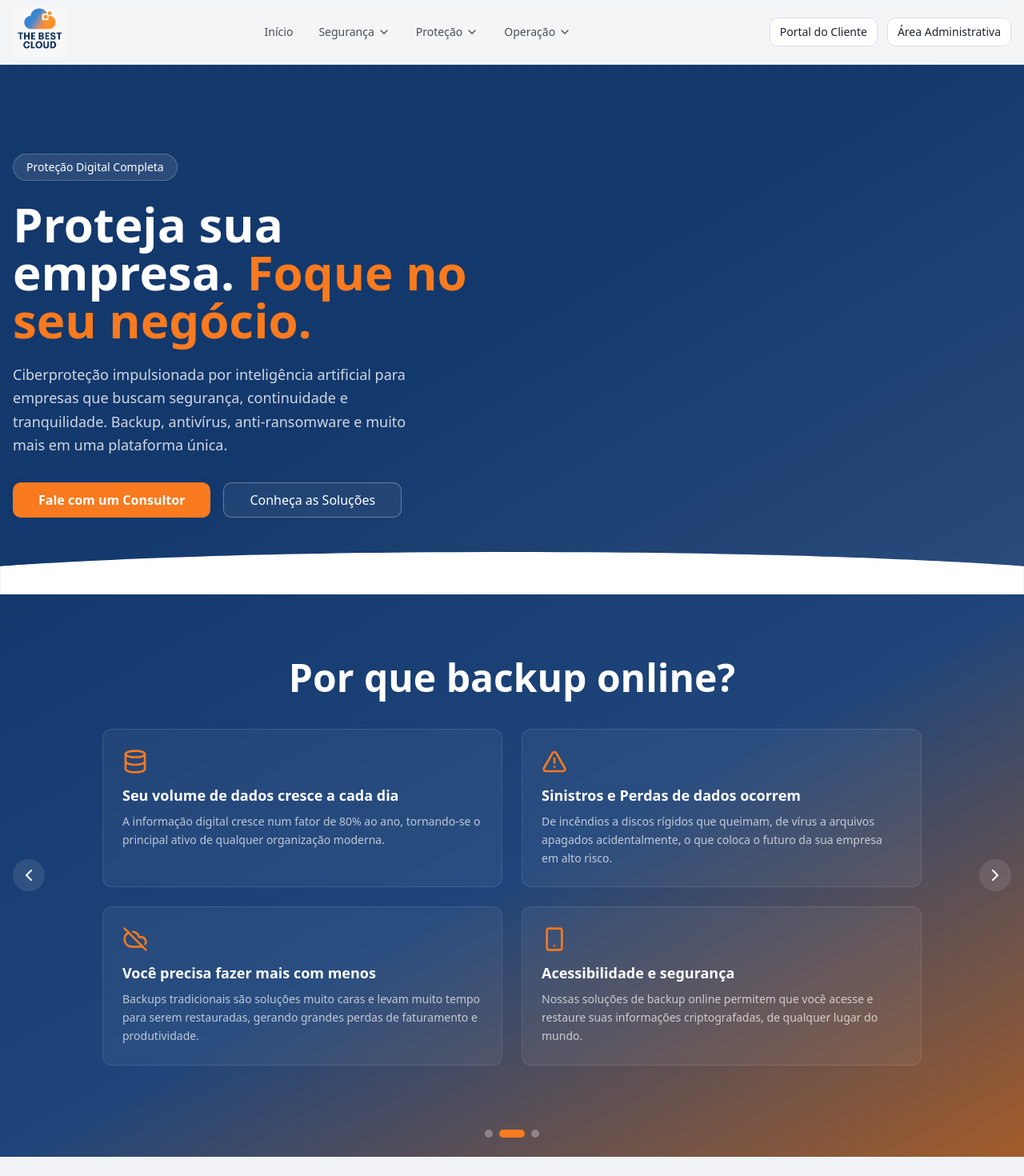
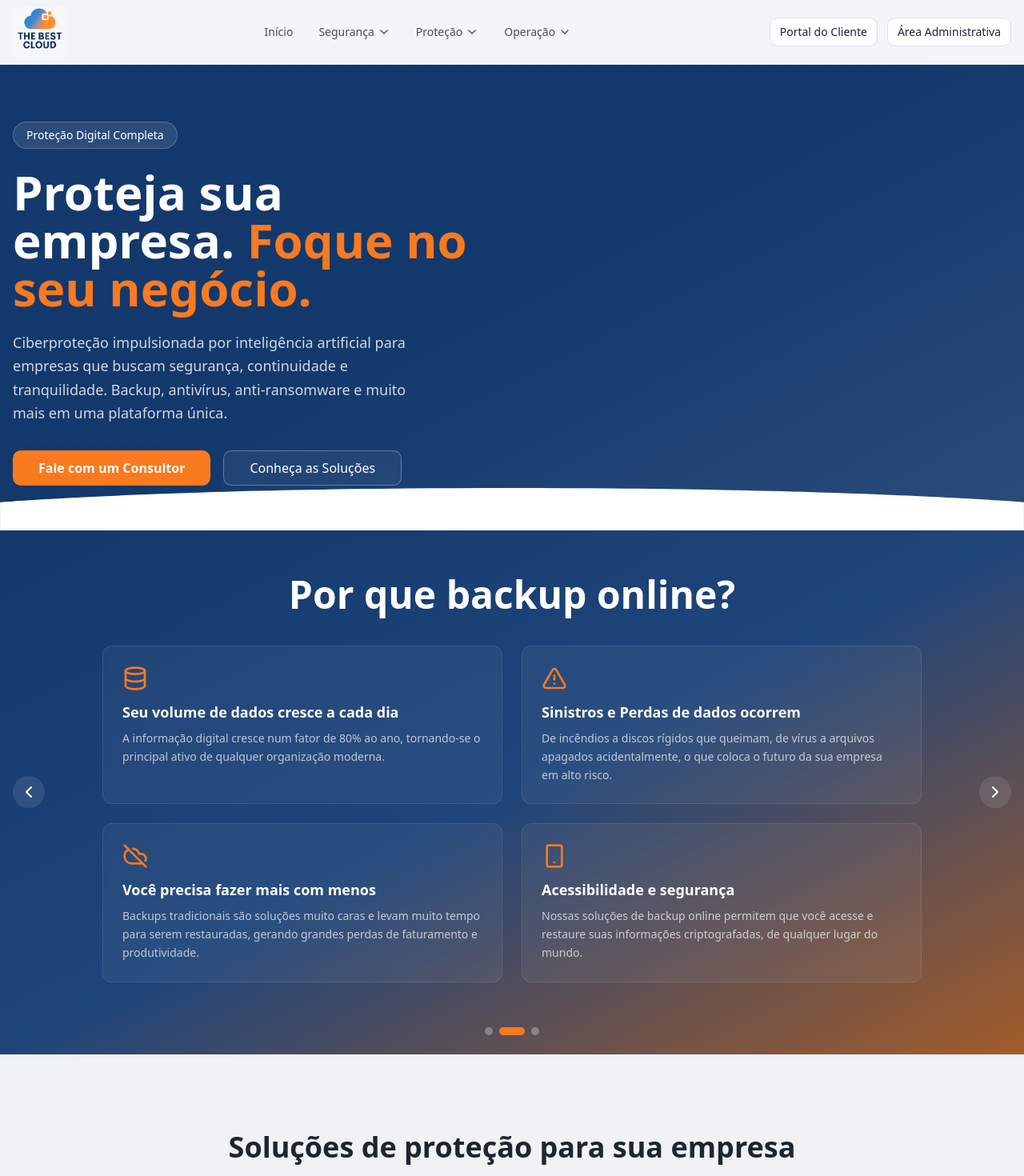
Before and after one commit to cesarnetxbr/thebestcloud-fc8512b8, a React (Vite) app: page / in a window 1280 px wide. Shown: the top 1470 px of the page at 80% size. Built offline with nearby package versions, Linux system fonts and the light colour scheme; the HTML template or start-up script is replaced by a standard one; what @lovable.dev/cloud-auth-js would draw is missing.

Commit message:
Changes
Co-authored-by: cesarnetxbr <237045580+cesarnetxbr@users.noreply.github.com>

```diff
--- a/src/components/BannerCarousel.tsx
+++ b/src/components/BannerCarousel.tsx
@@ -81,7 +81,7 @@ const BannerCarousel = () => {
 
   return (
     <section className="relative overflow-hidden bg-gradient-to-br from-primary via-[hsl(215,60%,30%)] to-[hsl(25,60%,40%)]">
-      <div className="container mx-auto px-4 py-16 md:py-20 min-h-[420px] flex items-center">
+      <div className="container mx-auto px-4 py-10 md:py-14 min-h-[340px] flex items-center">
         {/* Slides */}
         {slides.map((slide, i) => (
           <div
@@ -125,7 +125,7 @@ const BannerCarousel = () => {
                     variant="outline"
                     size="lg"
                     onClick={handleCta}
-                    className="border-primary-foreground/30 text-primary-foreground hover:bg-primary-foreground/10"
+                    className="border-primary-foreground/30 text-primary-foreground hover:bg-primary-foreground/10 bg-primary-foreground/5"
                   >
                     {slide.ctaSecondary}
                   </Button>
@@ -193,7 +193,7 @@ const BannerCarousel = () => {
                     variant="outline"
                     size="lg"
                     onClick={handleCta}
-                    className="border-primary-foreground/30 text-primary-foreground hover:bg-primary-foreground/10"
+                    className="border-primary-foreground/30 text-primary-foreground hover:bg-primary-foreground/10 bg-primary-foreground/5"
                   >
                     {slide.ctaSecondary}
                   </Button>
--- a/src/components/Hero.tsx
+++ b/src/components/Hero.tsx
@@ -12,7 +12,7 @@ const Hero = () => {
 
   return (
     <section className="relative pt-20 md:pt-24 overflow-hidden bg-gradient-to-br from-primary via-primary to-primary/90">
-      <div className="container mx-auto px-4 py-16 md:py-24">
+      <div className="container mx-auto px-4 py-10 md:py-14">
         <div className="grid lg:grid-cols-2 gap-12 items-center">
           <div className="animate-fade-in">
             <span className="inline-block bg-primary-foreground/10 text-primary-foreground text-sm font-medium px-4 py-1.5 rounded-full border border-primary-foreground/20 mb-6">
```
